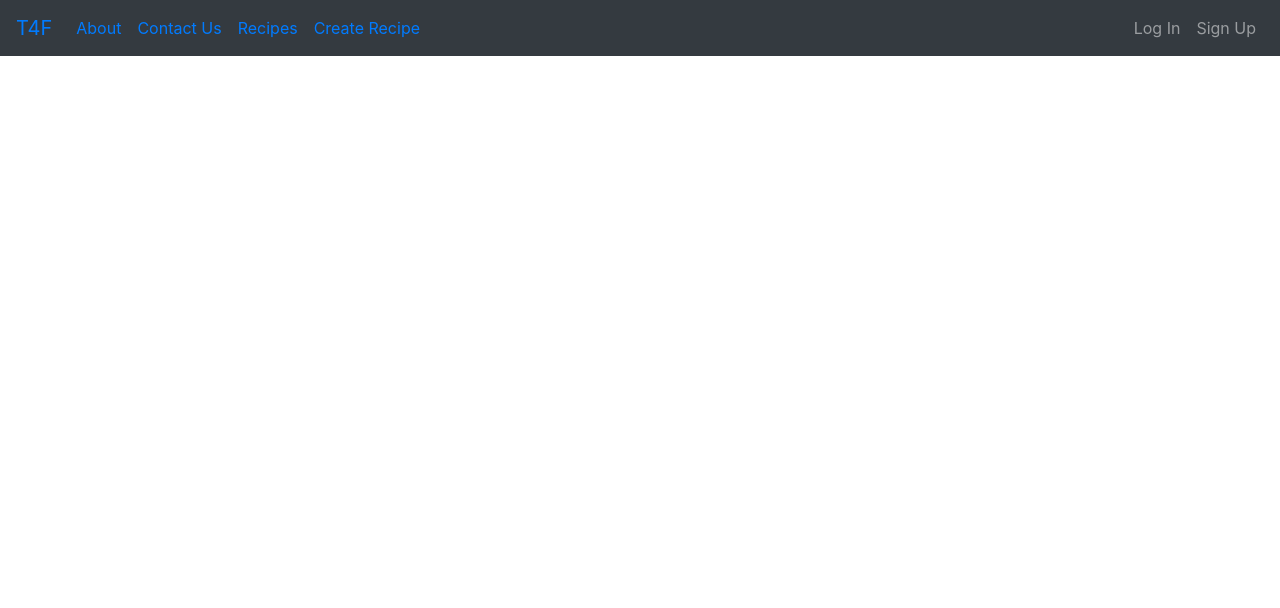
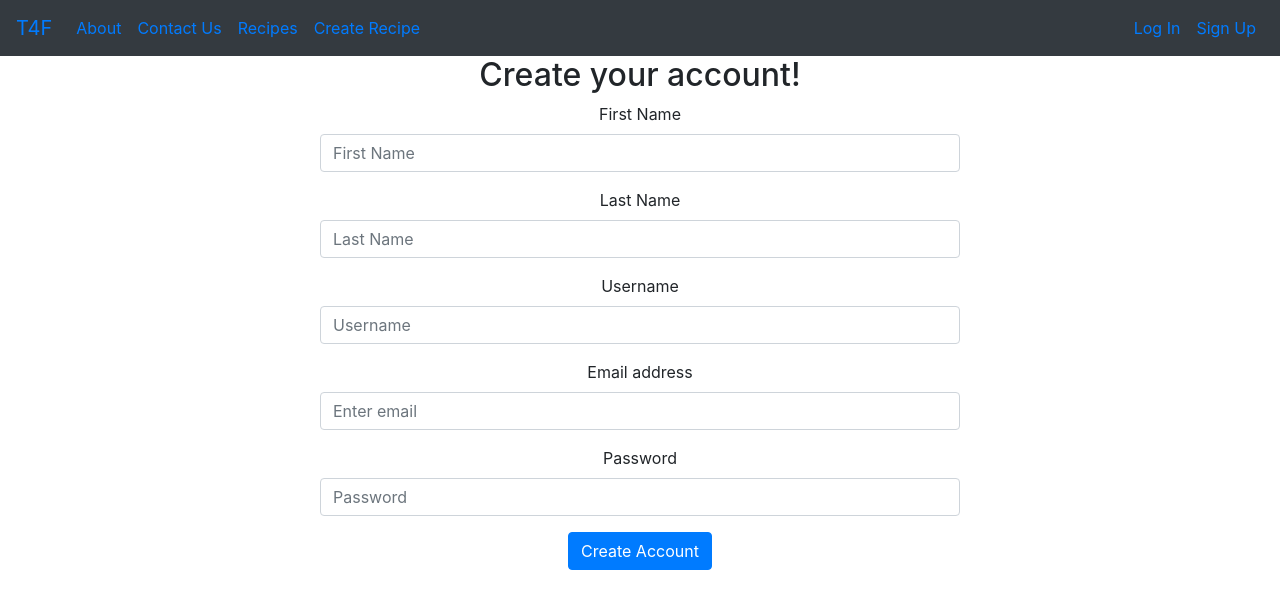
Before and after one commit to ammarfaouri/thoughts-for-food, a React (Create React App) app in the folder react-client/: page /Signup in a window 1280 px wide. Shown: the top 608 px of the page. Built offline with nearby package versions, Linux system fonts and the light colour scheme.

Commit message:
Added Sign Up form

```diff
--- a/react-client/src/App.js
+++ b/react-client/src/App.js
@@ -6,6 +6,7 @@ import Contact from "./Contact";
 import Recipes from "./Recipes";
 import SingleRecipe from "./SingleRecipe";
 import RecipeForm from "./RecipeForm";
+import SignUpForm from "./SignUpForm";
 
 import Home from "./Home";
 import "./App.css";
@@ -28,7 +29,7 @@ class App extends Component {
             path="/Recipes/:id"
             render={(routeParams) => <SingleRecipe {...routeParams} />}
           />
-
+          <Route exact path="/Signup" render={() => <SignUpForm />} />
           <Route exact path="/Recipes" render={() => <Recipes />} />
 
           <Route exact path="/" render={() => <Home />} />
--- a/react-client/src/NavBar.js
+++ b/react-client/src/NavBar.js
@@ -26,8 +26,12 @@ class NavBar extends Component {
             </Nav.Link>
           </Nav>
           <Nav className="ml-auto">
-            <Nav.Link href="#signIn">Log In</Nav.Link>
-            <Nav.Link href="#signIn">Sign Up</Nav.Link>
+            <Nav.Link>
+              <Link> Log In</Link>
+            </Nav.Link>
+            <Nav.Link>
+              <Link to="/Signup"> Sign Up</Link>
+            </Nav.Link>
           </Nav>
         </Navbar>
       </div>
--- /dev/null
+++ b/react-client/src/SignUpForm.js
@@ -0,0 +1,108 @@
+import React, { Component } from "react";
+import Form from "react-bootstrap/Form";
+import Button from "react-bootstrap/Button";
+import axios from "axios";
+
+class SignUpForm extends Component {
+  constructor(props) {
+    super(props);
+    this.state = {
+      firstName: "",
+      lastName: "",
+      username: "",
+      email: "",
+      password: "",
+    };
+    this.handleChange = this.handleChange.bind(this);
+    this.handleSubmit = this.handleSubmit.bind(this);
+  }
+
+  handleChange(e) {
+    this.setState({ [e.target.id]: e.target.value });
+  }
+
+  handleSubmit(e) {
+    e.preventDefault();
+    let { firstName, lastName, username, email, password } = this.state;
+    let { history } = this.props;
+    axios({
+      method: "post",
+      url: "/signup",
+      data: {
+        firstName: firstName,
+        lastName: lastName,
+        username: username,
+        email: email,
+        password: password,
+      },
+    })
+      .then(function (response) {
+        history.push("/");
+      })
+      .catch(function (error) {
+        console.log(error);
+      });
+  }
+  render() {
+    let { firstName, lastName, username, email, password } = this.state;
+    return (
+      <div className="SignUpForm" style={{ width: "50%", margin: "auto" }}>
+        <h2>Create your account!</h2>
+        <Form onSubmit={this.handleSubmit}>
+          <Form.Group controlId="firstName">
+            <Form.Label>First Name</Form.Label>
+            <Form.Control
+              type="text"
+              placeholder="First Name"
+              value={firstName}
+              onChange={this.handleChange}
+            />
+          </Form.Group>
+          <Form.Group controlId="lastName">
+            <Form.Label>Last Name</Form.Label>
+            <Form.Control
+              type="text"
+              placeholder="Last Name"
+              value={lastName}
+              onChange={this.handleChange}
+            />
+          </Form.Group>
+          <Form.Group controlId="username">
+            <Form.Label>Username</Form.Label>
+            <Form.Control
+              type="text"
+              placeholder="Username"
+              value={username}
+              onChange={this.handleChange}
+            />
+          </Form.Group>
+          <Form.Group controlId="email">
+            <Form.Label>Email address</Form.Label>
+            <Form.Control
+              type="email"
+              placeholder="Enter email"
+              value={email}
+              onChange={this.handleChange}
+            />
+          </Form.Group>
+
+          <Form.Group controlId="password">
+            <Form.Label>Password</Form.Label>
+            <Form.Control
+              type="password"
+              placeholder="Password"
+              value={password}
+              onChange={this.handleChange}
+            />
+          </Form.Group>
+
+          <Button variant="primary" type="submit">
+            Create Account
+          </Button>
+        </Form>
+      </div>
+    );
+  }
+}
+
+export default SignUpForm;
```
